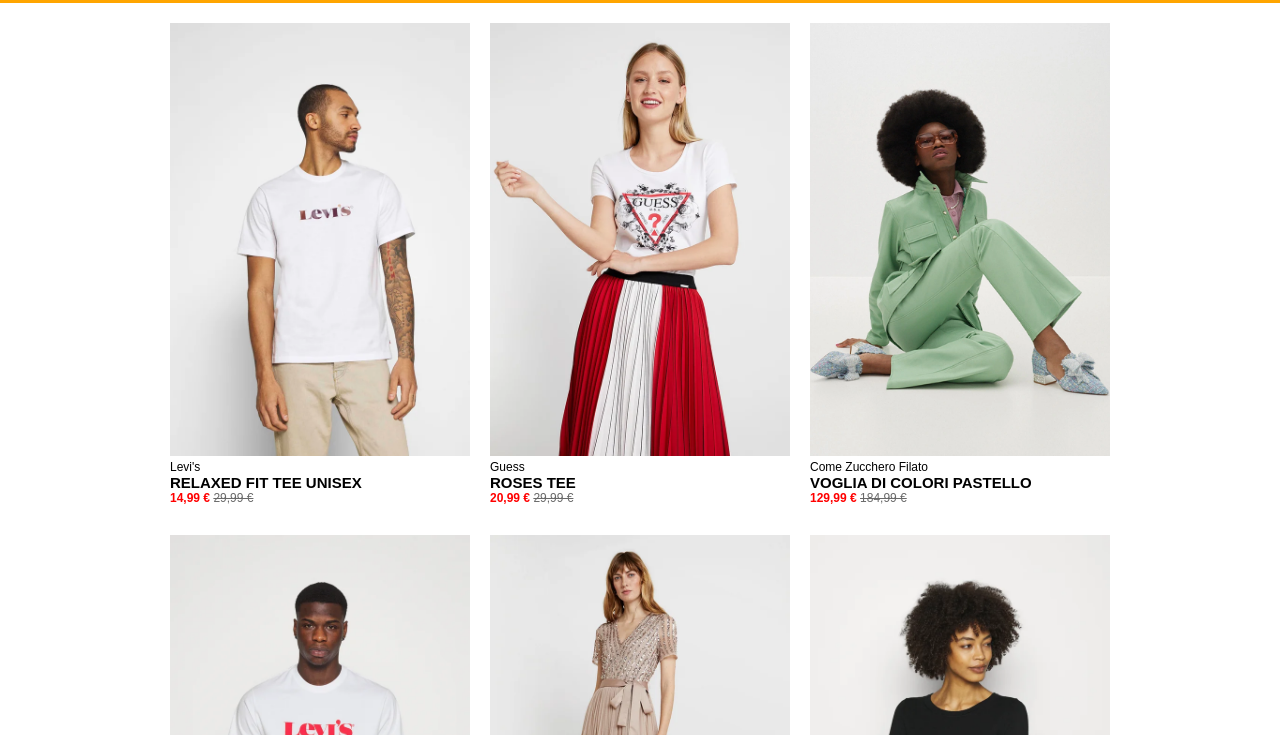
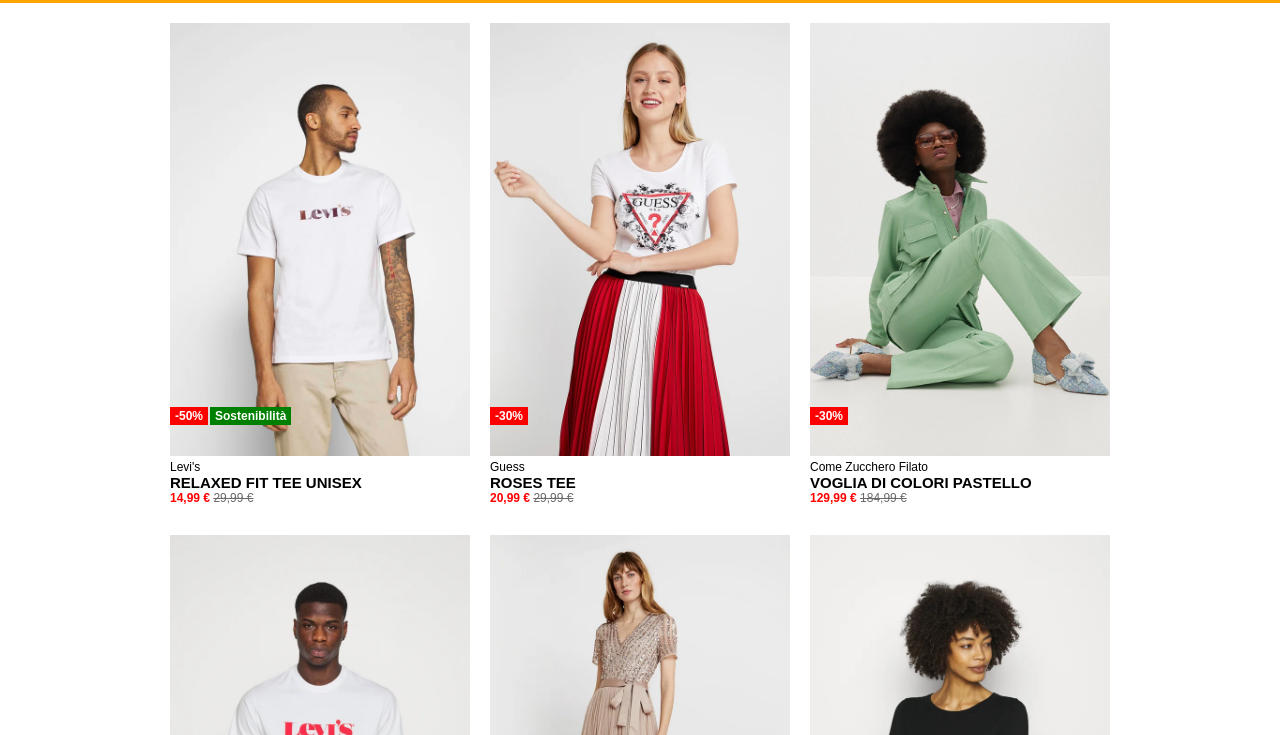
Before and after one commit to sophiamziou/html-css-boolando, a plain HTML site: page index.html in a window 1280 px wide. Shown: the part 65-800 px from the top of the page. Drawn offline with Linux system fonts and the light colour scheme.

Commit message:
red and green labels added

```diff
--- a/css/style.css
+++ b/css/style.css
@@ -59,19 +59,6 @@
     width: 100%;
 }
 
-
-.overlay{
-    opacity: 0;
-    color: white;
-    background-color: rgba(0, 0, 0, 5);
-    width: 100%;
-    position: absolute;
-    top: 0;
-    display: flex;
-    justify-content: center;
-    align-items: center;
-}
-
 .font-12px{
     font-size: 12px;
     font-weight: lighter;
@@ -91,3 +78,24 @@
     text-decoration: line-through;
     color: rgb(105, 105, 105);
 }
+
+.label-red{
+    position: absolute;
+    bottom: 80px;
+    background-color: red;
+    padding: 2px 5px;
+    font-size: 12px;
+    font-weight: bold;
+    color: white;
+}
+
+.label-green{
+    position: absolute;
+    left: 40px;
+    bottom: 80px;
+    background-color: green;
+    padding: 2px 5px;
+    font-size: 12px;
+    font-weight: bold;
+    color: white;
+}
--- a/index.html
+++ b/index.html
@@ -36,6 +36,8 @@
                     <div class="col-33">
                         <div class="content">
                             <img src="./img/1.webp" alt="levi's tee">
+                            <div class="label-red">-50%</div>
+                            <div class="label-green">Sostenibilità</div>
                             <p class="font-12px">Levi's</p>
                             <p class="item">RELAXED FIT TEE UNISEX</p>
                             <P class="font-12px"><span id="price">14,99 &euro;</span> <span id="old-price">29,99 &euro;</span></P>
@@ -45,6 +47,7 @@
                     <div class="col-33">
                         <div class="content">
                             <img src="./img/2.webp" alt="roses tee">
+                            <div class="label-red">-30%</div>
                             <p class="font-12px">Guess</p>
                             <p class="item">ROSES TEE</p>
                             <P class="font-12px"><span id="price">20,99 &euro;</span> <span id="old-price">29,99 &euro;</span></P>
@@ -54,6 +57,7 @@
                     <div class="col-33">
                         <div class="content">
                             <img src="./img/3.webp" alt="pastel suit">
+                            <div class="label-red">-30%</div>
                             <p class="font-12px">Come Zucchero Filato</p>
                             <p class="item">VOGLIA DI COLORI PASTELLO</p>
                             <P class="font-12px"><span id="price">129,99 &euro;</span> <span id="old-price">184,99 &euro;</span></P>
@@ -65,6 +69,8 @@
                     <div class="col-33">
                         <div class="content">
                             <img src="./img/4.webp" alt="levi's tee">
+                            <div class="label-red">-50%</div>
+                            <div class="label-green">Sostenibilità</div>
                             <p class="font-12px">Levi's</p>
                             <p class="item">TEE UNISEX</p>
                             <P class="font-12px"><span id="price">14,99 &euro;</span> <span id="old-price">29,99 &euro;</span></P>
```
